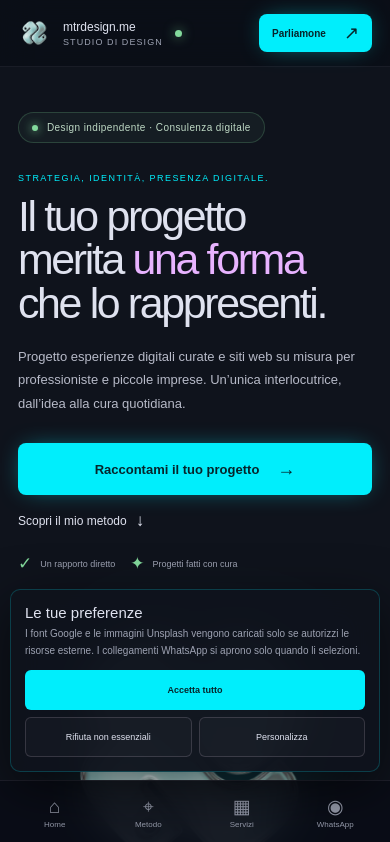
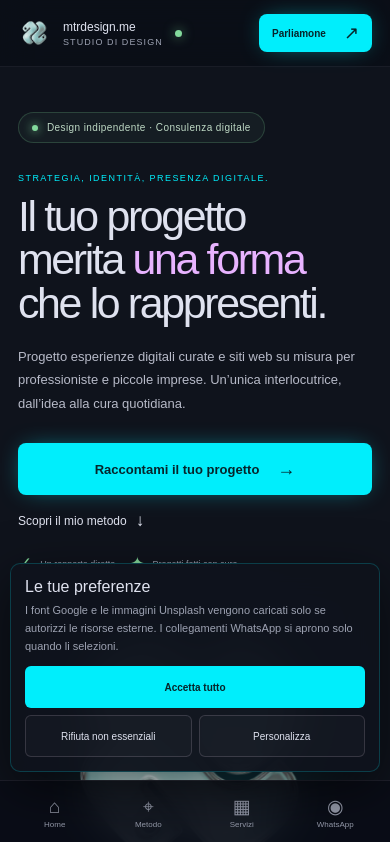
Before and after one commit to Facilissimoweb/app-mia, a React (Vite) app: page / in a window 390 px wide. Shown: the top 842 px of the page. Built offline with nearby package versions, Linux system fonts and the light colour scheme.

Commit message:
Aggiornamento  banner cokkies

```diff
--- a/src/styles.css
+++ b/src/styles.css
@@ -568,8 +568,12 @@ h1, h2, h3, p { margin-top: 0; }
   .cookie-banner { bottom: calc(72px + env(safe-area-inset-bottom)); grid-template-columns: minmax(0, 1fr); gap: 11px; width: calc(100% - 20px); max-height: min(70dvh, 540px); padding: 14px; }
   .cookie-banner-actions { display: grid; grid-template-columns: repeat(2, minmax(0, 1fr)); justify-content: stretch; }
   .cookie-banner-actions .cookie-button-primary { grid-column: 1 / -1; }
-  .cookie-button { min-height: 40px; padding: 8px 6px; font-size: 9px; }
+  .cookie-banner-heading strong { font-size: 16px; }
+  .cookie-banner-heading p { font-size: 11px; }
+  .cookie-button { min-height: 42px; padding: 8px 6px; font-size: 10px; }
   .cookie-category { grid-template-columns: 17px minmax(0, 1fr); gap: 8px; }
+  .cookie-category strong { font-size: 11px; }
+  .cookie-category small { font-size: 10px; }
   .cookie-category-status { grid-column: 2; }
   .cookie-storage-notice { align-items: flex-start; flex-direction: column; }
   .footer-meta { grid-column: auto; font-size: 8px; }
```
